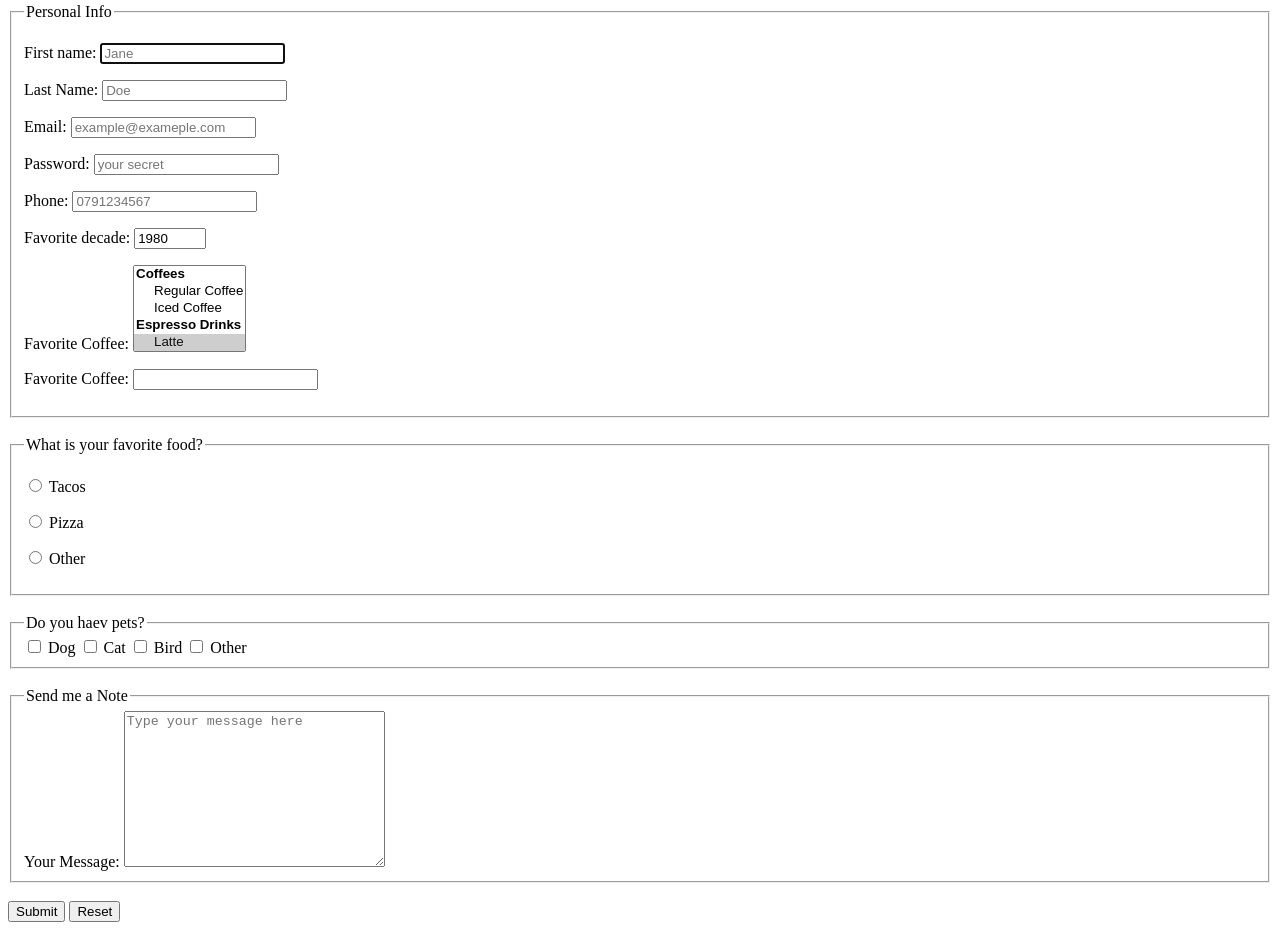
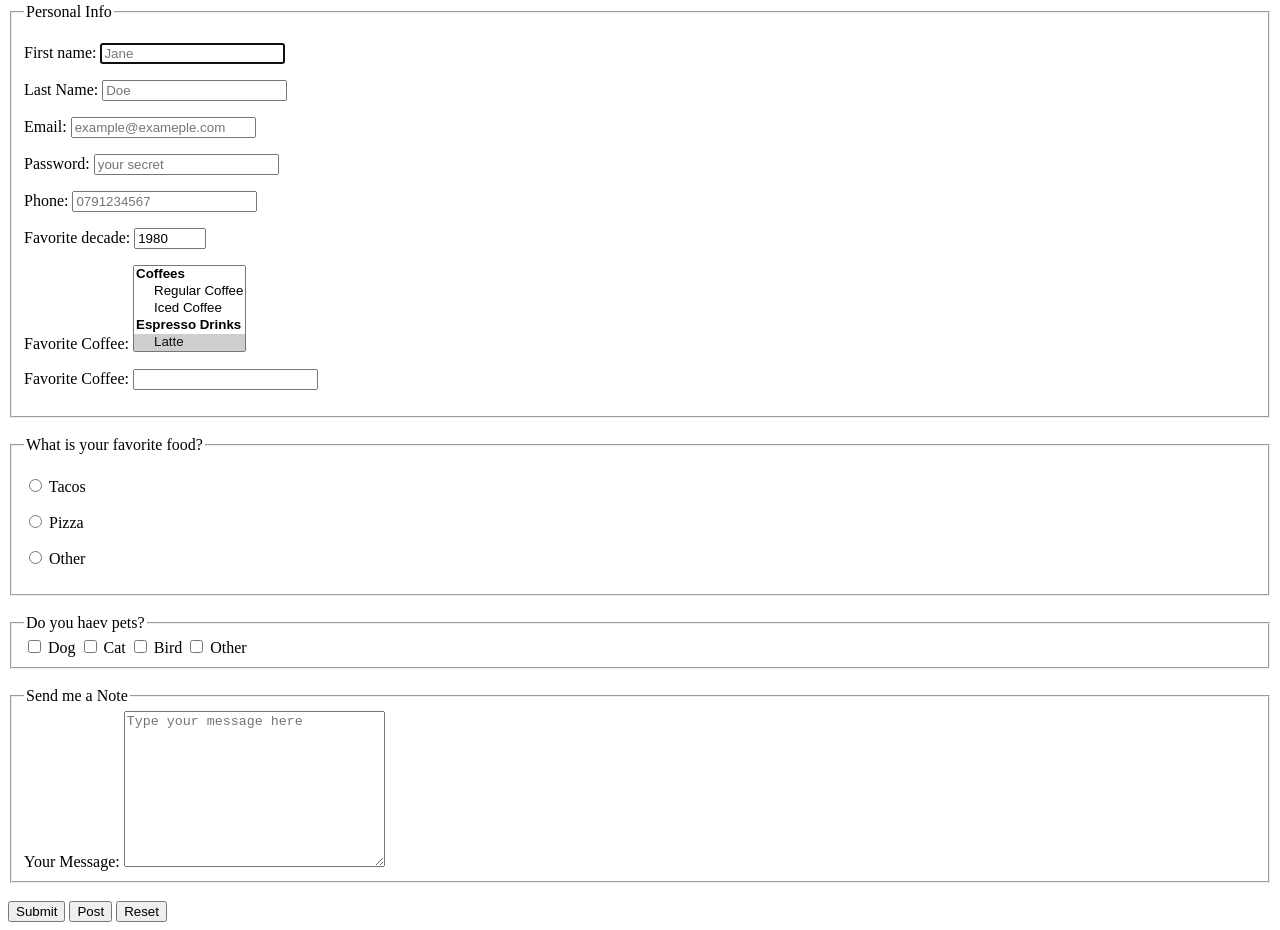
Before and after one commit to muellernadine/my_websites, a plain HTML site: page 09_forms_and_inputs.html in a window 1280 px wide. Shown: the part 401-1331 px from the top of the page. Drawn offline with Linux system fonts and the light colour scheme.

Commit message:
Added post button

```diff
--- a/09_forms_and_inputs.html
+++ b/09_forms_and_inputs.html
@@ -145,7 +145,9 @@
                         placeholder="Type your message here"></textarea>
                 </fieldset>
                 <br>
+                <!-- A get request puts info in URL, so never send sensitive information through that -->
                 <button type="submit">Submit</button>
+                <button type="submit" formaction="https://httpbin.org/post" formmethod="post">Post</button>
                 <button type="reset">Reset</button>
             </form>
         </article>
```
